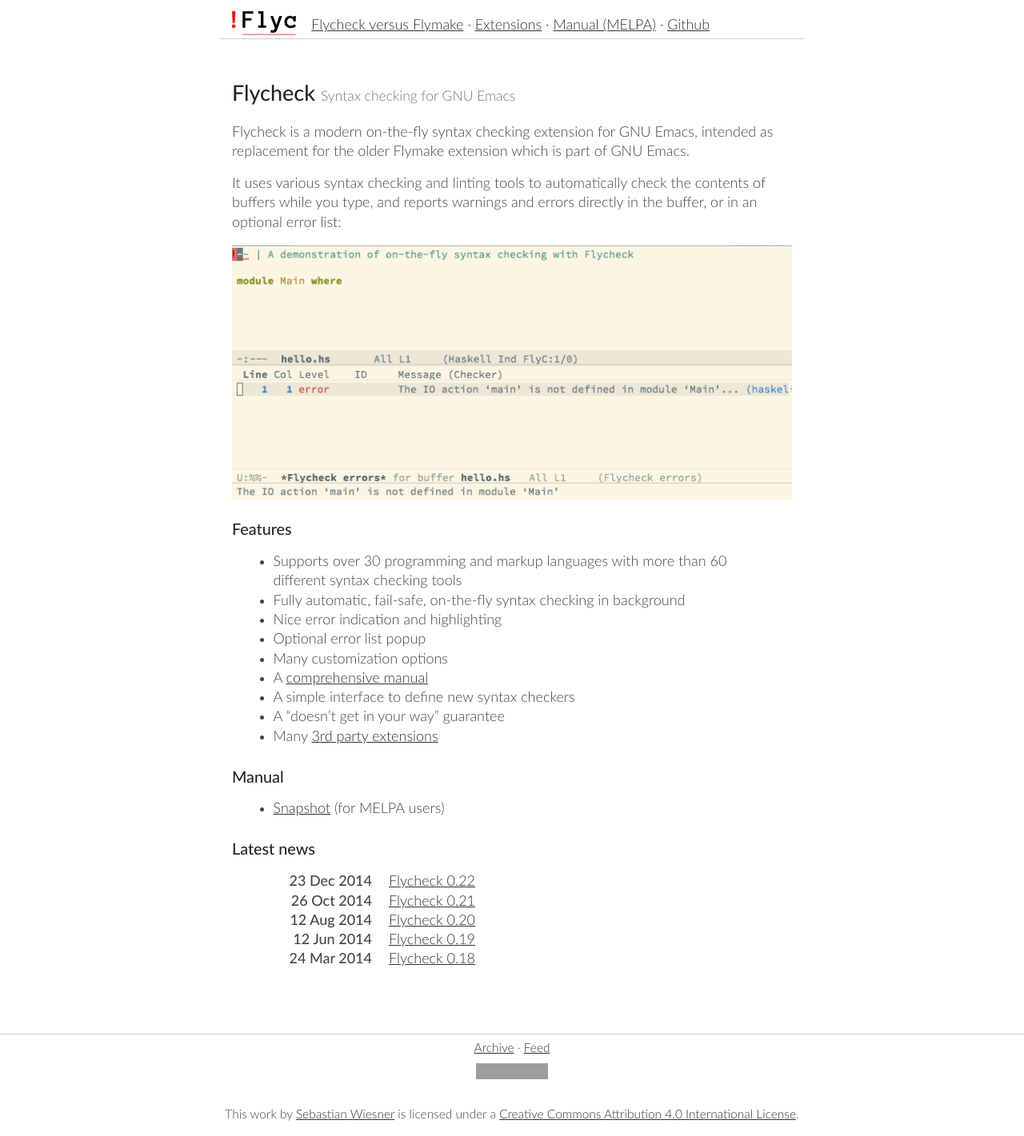
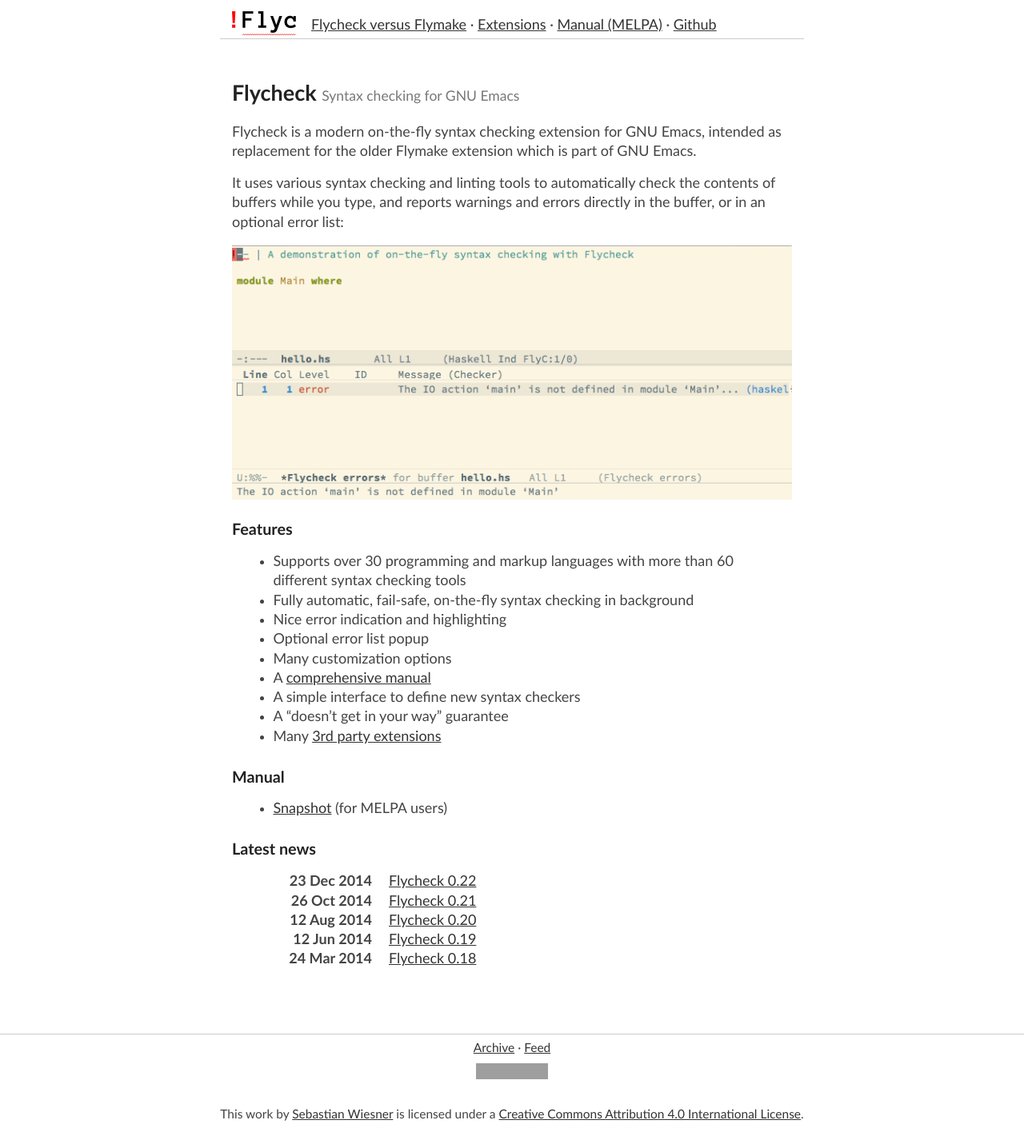
Before and after one commit to cmarqu/flycheck.github.io, a Jekyll site: the page built from index.md, in a window 1280 px wide. Shown: the whole page at 80% size. Built offline with Jekyll 4.4.1, drawn with Linux system fonts in a browser that asks for light colours; grey boxes are pictures that could not be loaded.

Commit message:
Use regular Lato instead of Light variant

```diff
--- a/css/flycheck.css
+++ b/css/flycheck.css
@@ -1,6 +1,6 @@
 /* Basic typography styles */
 body {                          /* Body text */
-    font-family: "Lato Light", sans-serif;
+    font-family: "Lato", sans-serif;
     font-size: 18px;
     line-height: 1.35;
     color: #444;
@@ -20,7 +20,7 @@
 }
 
 h1, h2, h3, h4 {
-    font-family: "Lato Light", sans-serif;
+    font-family: "Lato", sans-serif;
     font-weight: bold;
     line-height: 1;
     color: #222;
--- a/fonts/fonts.css
+++ b/fonts/fonts.css
@@ -10,25 +10,25 @@
 }
 
 @font-face {
-    font-family: "Lato Light";
-    src: url("Lato-Light.woff") format('woff');
+    font-family: "Lato";
+    src: url("Lato-Regular.woff") format('woff');
 }
 
 @font-face {
-    font-family: "Lato Light";
-    src: url("Lato-LightItalic.woff") format('woff');
+    font-family: "Lato";
+    src: url("Lato-Italic.woff") format('woff');
     font-style: italic;
 }
 
 @font-face {
-    font-family: "Lato Light";
-    src: url("Lato-Medium.woff") format('woff');
+    font-family: "Lato";
+    src: url("Lato-Bold.woff") format('woff');
     font-weight: bold;
 }
 
 @font-face {
-    font-family: "Lato Light";
-    src: url("Lato-MediumItalic.woff") format('woff');
+    font-family: "Lato";
+    src: url("Lato-BoldItalic.woff") format('woff');
     font-weight: bold;
     font-style: italic;
 }
```
Also changed, not shown: fonts/Lato-Bold.woff (added), fonts/Lato-BoldItalic.woff (added), fonts/Lato-Italic.woff (added), fonts/Lato-Light.woff (deleted), fonts/Lato-LightItalic.woff (deleted), fonts/Lato-Medium.woff (deleted), fonts/Lato-MediumItalic.woff (deleted), fonts/Lato-Regular.woff (added).
